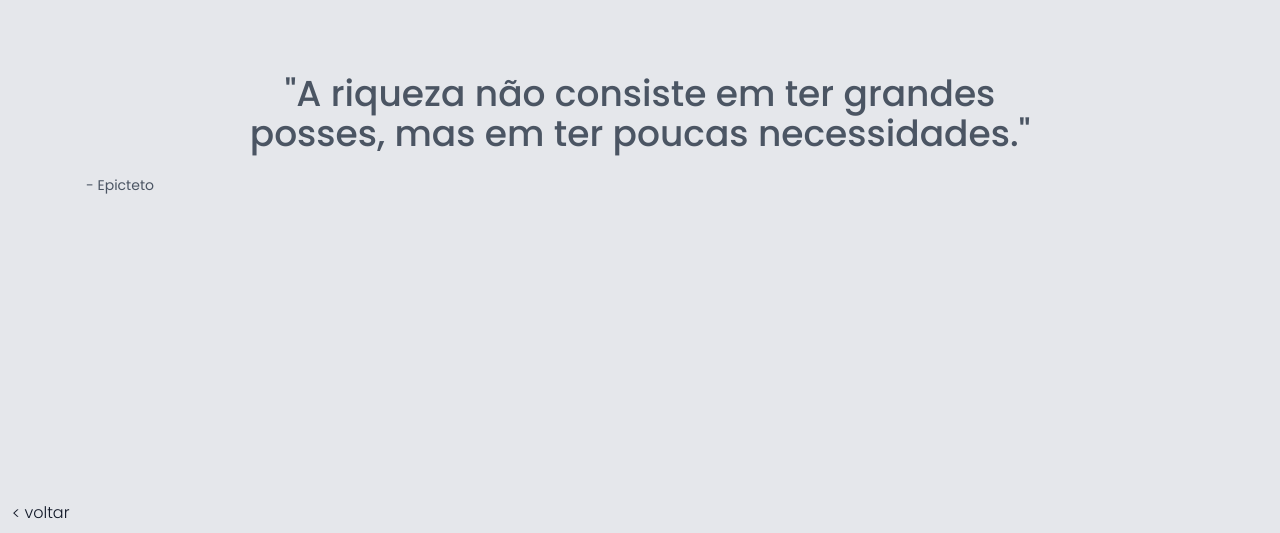
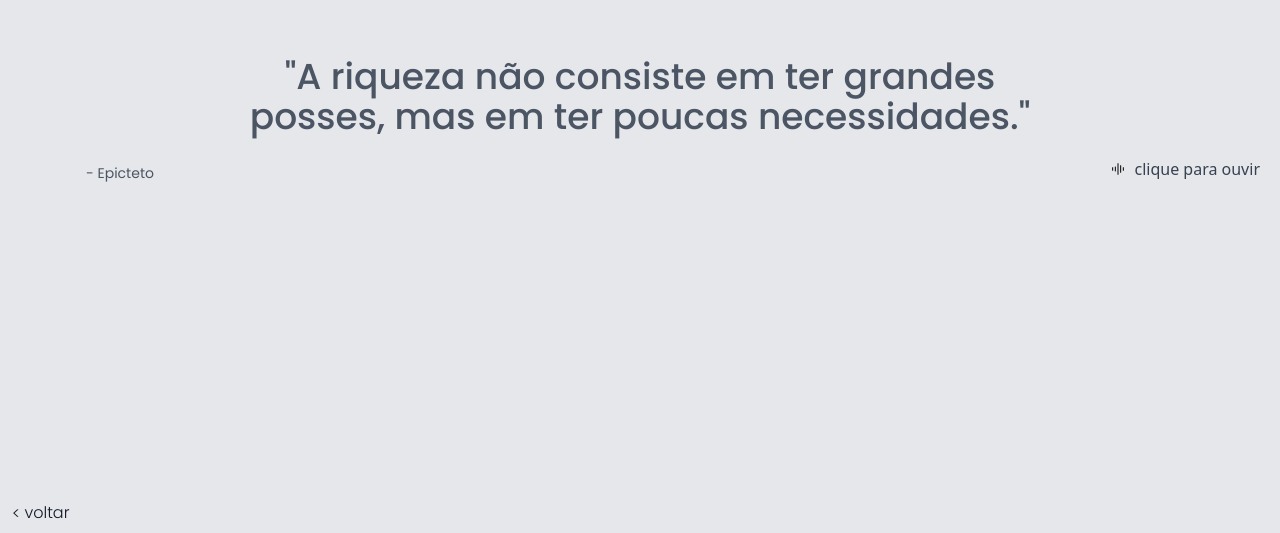
Before and after one commit to brunofranciscu/maximasestoicas, a React (Vite) app: page /quotes/1 in a window 1280 px wide. Shown: the part 267-800 px from the top of the page. Built offline with nearby package versions, Linux system fonts and the light colour scheme.

Commit message:
text to speech all routes

```diff
--- a/src/App.jsx
+++ b/src/App.jsx
@@ -3,7 +3,6 @@ import { FacebookShareButton, TwitterShareButton, WhatsappShareButton, TelegramS
 import { Link } from 'react-router-dom';
 import TextoAudio from './TextoAudio';
 import AudioWaves from './AudioWaves';
-
 
 export default function App() {
   const [frases, setFrases] = useState([]);
@@ -15,8 +14,7 @@ export default function App() {
   const audioRef = useRef(null);
   const [isEnded, setIsEnded] = useState(false);
   const [playPause, setPlayPause] = useState(true);
-
-  const api1 = '2167e436442c988625c4a5cd6548befc';
+  const api1 = 'f7333e903edf9a082fef5585c547e03b';
   const itemsMenu = new Set();
 
   frases.forEach(item => itemsMenu.add(item.author))
@@ -90,9 +88,8 @@ export default function App() {
     );
   });
 
-
   return (
-        <div className='h-[100dvh] w-full relative grid place-content-center bg-gray-200 dark:bg-gray-800 px-5'>
+        <div className='h-screen w-full relative grid place-items-center bg-gray-200 dark:bg-gray-800 px-5'>
           {fraseAtual.text && (
               <div className='flex flex-col gap-1 justify-center items-center animate-[opacity_.8s_linear] bg-gray-200 dark:bg-gray-800'>
                   <h1 className='font-["Poppins"] font-[500] sm:text-3xl text-2xl leading-10 max-w-[1300px] text-center text-balance text-gray-600 dark:text-gray-200'>
@@ -108,8 +105,7 @@ export default function App() {
                       {allButtons}
                   </div>
                 </div>
-                <TextoAudio texto={fraseAtual.text} setBlob={setBlob} tocar={tocar} pausar={pausar} progress={progress} blob={blob} isEnded={isEnded} setPlayPause={setPlayPause} playPause={playPause}/>
-
+                <div className='md:-translate-y-8 translate-y-12 mx-auto'><TextoAudio setBlob={setBlob} tocar={tocar} pausar={pausar} progress={progress} blob={blob} isEnded={isEnded} setPlayPause={setPlayPause} playPause={playPause}/></div>
               </div>
 
           )}
@@ -124,7 +120,7 @@ export default function App() {
                   </ul>
                   <small className='absolute right-5 bottom-0 text-xs hidden sm:block'>
                     {show &&
-                        <div className='absolute right-0 bottom-4 shadow bg-gray-100 rounded-lg px-5 py-2'>
+                        <div className='absolute right-0 top-5 shadow bg-gray-100 rounded-lg px-5 py-2'>
                           envie o autor e a máxima para o email: <a href='mailto:bruno.f.c@icloud.com'>bruno.f.c@icloud.com</a>
                         </div>}
                     <button onClick={()=> setShow(show ? false : true)} className='dark:text-gray-400 dark:hover:text-gray-100 text-gray-500 hover:text-gray-800'>
@@ -136,5 +132,5 @@ export default function App() {
 
               <AudioWaves blob={blob} duration={duration} setDuration={setDuration} audioRef={audioRef} setIsEnded={setIsEnded} setPlayPause={setPlayPause}/>
         </div>
-    );
+    )
 }
--- a/src/TextoAudio.jsx
+++ b/src/TextoAudio.jsx
@@ -1,4 +1,4 @@
-import React, { useState, useEffect } from 'react';
+import React, { useState } from 'react';
 
 export default function TextoAudio ({ tocar, pausar, blob, progress, isEnded, playPause, setPlayPause }) {
   const pauseIcon = `<svg width="20px" height="20px" viewBox="0 0 24 24" fill="none"><path d="M8 5V19M16 5V19" stroke-width="2" stroke-linecap="round" stroke-linejoin="round"/></svg>`
@@ -9,26 +9,26 @@ export default function TextoAudio ({ tocar, pausar, blob, progress, isEnded, pl
   const [loading, setLoading] = useState(false)
 
   return (
-    <div className="max-w-[960px] mx-auto flex flex-col -translate-y-6 h-8">
+    <div className="max-w-[960px] flex flex-col h-8">
 
         {playPause && !blob && (
           <button onClick={() => { progress(), setLoading(true), setPlayPause(true) }}
               dangerouslySetInnerHTML={{__html: loading ? loadSpin : hasVoice  + ' clique para ouvir' }}
-              className={`${loading ? 'animate-spin' : ''} dark:text-gray-400 dark:hover:text-gray-100 text-gray-700 hover:text-gray-500 flex items-center gap-2 [&_svg]:stroke-gray-500 hover:[&_svg]:stroke-gray-100 duration-200 transition-all`}>
+              className={`${loading ? 'animate-spin' : ''} dark:text-gray-300 dark:hover:text-gray-100 text-gray-700 hover:text-gray-500 flex items-center gap-2 dark:[&_svg]:invert hover:[&_svg]:stroke-gray-100 duration-200 transition-all`}>
           </button>
         )}
 
       <div className="flex justify-between">
         {playPause && blob && (
           <button onClick={() => {tocar(), setPlayPause(false)}}
-                className="dark:text-gray-400 dark:hover:text-gray-100 text-gray-700 hover:text-gray-500 [&_svg]:stroke-gray-500 hover:[&_svg]:stroke-gray-100 duration-200 transition-all"
+                className="dark:text-gray-400 dark:hover:text-gray-100 text-gray-700 hover:text-gray-500 [&_svg]:stroke-gray-500 dark:hover:[&_svg]:stroke-gray-200 hover:[&_svg]:stroke-gray-700 duration-200 transition-all"
                 dangerouslySetInnerHTML={{ __html: playIcon }}>
           </button>
         )}
 
         {!playPause && isEnded && (
           <button onClick={() =>{ pausar(), setPlayPause(true) }}
-                className="dark:text-gray-400 dark:hover:text-gray-100 text-gray-700 hover:text-gray-500 [&_svg]:stroke-gray-500 hover:[&_svg]:stroke-gray-100 duration-200 transition-all"
+                className="dark:text-gray-400 dark:hover:text-gray-100 text-gray-700 hover:text-gray-500 [&_svg]:stroke-gray-500 dark:hover:[&_svg]:stroke-gray-200 hover:[&_svg]:stroke-gray-700 duration-200 transition-all"
                 dangerouslySetInnerHTML={{ __html: pauseIcon }}>
           </button>
         )}
--- /dev/null
+++ b/src/assets/context/Context.jsx
@@ -0,0 +1,13 @@
+import React, { createContext, useState } from 'react';
+
+export const MaximaContext = createContext();
+
+export const MaximaProvider = ({ children }) => {
+  const [maxima, setMaxima] = useState('');
+
+  return (
+    <MaximaContext.Provider value={{ maxima, setMaxima }}>
+      {children}
+    </MaximaContext.Provider>
+  )
+};
--- a/src/main.jsx
+++ b/src/main.jsx
@@ -3,9 +3,12 @@ import ReactDOM from 'react-dom/client'
 import App from './App.jsx'
 import './index.css'
 import Rotas from './rotas/index.jsx'
+import { MaximaProvider } from './assets/context/Context.jsx'
 
 ReactDOM.createRoot(document.getElementById('root')).render(
-  <Rotas>
-    <App />
-  </Rotas>,
+    <MaximaProvider>
+      <Rotas>
+        <App />
+      </Rotas>
+    </MaximaProvider>
 )
--- a/src/pages/quotes/index.jsx
+++ b/src/pages/quotes/index.jsx
@@ -1,32 +1,112 @@
-import React from 'react';
-import { useParams } from 'react-router-dom';
+import React, { useEffect, useState, useRef } from 'react';
 import quotes from '../../assets/frases.json'
-import { Link, useNavigate } from 'react-router-dom';
+import { Link, useNavigate, useParams } from 'react-router-dom';
+import TextoAudio from './../../TextoAudio.jsx'
+import AudioSpectrum from 'react-audio-spectrum';
 
-const Quotes = () => {
+
+export default function Quotes() {
   const { id } = useParams();
-  const quote = quotes.quotes.find(q => q.id === parseInt(id));
+  const quote = quotes.quotes.find(q => q.id === Number(id));
   const navigate = useNavigate()
+  const [blob, setBlob] = useState(null)
+  const api1 = '2167e436442c988625c4a5cd6548befc';
+  const [isEnded, setIsEnded] = useState(false);
+  const [playPause, setPlayPause] = useState(true);
+  const [textou, setTextou] = useState(false)
+  const audioRef = useRef(null);
 
-  if (!quote) {
-    return (<div className='h-[100dvh] w-full relative grid place-content-center bg-gray-200 dark:bg-gray-800 px-5'>
-              <h3 className='font-["Poppins"] font-[500] sm:text-4xl text-2xl leading-10 max-w-[1300px] text-center text-balance text-gray-600 dark:text-gray-300'>Máxima não encontrado.</h3>
-            </div>)
+  if (!quote ) {
+    return (
+           <div className='h-[100dvh] w-full relative grid place-content-center bg-gray-200 dark:bg-gray-800 px-5'>
+             <button onClick={() => navigate('/')} className='dark:text-gray-400 text-gray-900 font-["Poppins"] font-[300] hover:text-gray-400 duration-100 absolute bottom-2 left-3'>
+                <span className='relative top-[1px]'>&lt;</span> voltar
+              </button>
+
+              <h3 className='font-["Poppins"] font-[500] sm:text-4xl text-2xl leading-10 max-w-[1300px] text-center text-balance text-gray-600 dark:text-gray-300'>
+                Máxima não encontrada.
+              </h3>
+            </div>
+        )
   }
+  useEffect(() => {
+      if (audioRef.current) {
+          audioRef.current.onended = () => {
+          setIsEnded(true);
+          setPlayPause(true);
+          };
+      }
+  }, [blob, setIsEnded]);
+
+  const settings = {
+    method: 'POST',
+    headers: { "Accept": "audio/mpeg", "Content-Type": "application/json", "xi-api-key": api1 },
+    body: JSON.stringify({
+      "text": quote.text,
+      "model_id": "eleven_multilingual_v1",
+      "voice_settings": {
+        "stability": 0.5,
+        "similarity_boost": 0.5
+      }
+    })
+  };
+  const progress = async () => {
+    const response = await fetch(`https://api.elevenlabs.io/v1/text-to-speech/pNInz6obpgDQGcFmaJgB`, settings);
+    const result = await response.blob();
+    setBlob(URL.createObjectURL(result));
+    setIsEnded(false)
+  };
+
+  const tocar = () => {
+    if (!textou) {
+      setTextou(true);
+      setTimeout(()=>{document.querySelector('audio').play()},300)
+    } else {
+      document.querySelector('audio').play();
+    }
+  };
+
+  const pausar = () => document.querySelector('audio').pause()
   const shareUrl = window.location.origin.toString();
+
+
+
+
 
   return (
     <div className='h-[100dvh] w-full relative grid place-content-center bg-gray-200 dark:bg-gray-800 px-5'>
+
       <h1 className='font-["Poppins"] font-[500] sm:text-4xl text-2xl leading-10 max-w-[1300px] text-center text-balance text-gray-600 dark:text-gray-300'>"{quote.text}"</h1>
-      <br />
-      <h2 className='text-sm font-["Poppins"] sm:w-[200px] w-full text-center leading-none self-center text-gray-600 dark:text-gray-400 hover:text-gray-100 duration-100' title={`ver todas as maximas do ${quote.author}`}>
-        <Link to={`${shareUrl}/author/${quote.author}`}>- {quote.author}</Link>
-      </h2>
+
+
+      <div className="flex py-5 justify-between flex-col md:flex-row items-center gap-5">
+        <h2 className='text-sm font-["Poppins"] sm:w-[200px] w-full text-center leading-none self-center text-gray-600 dark:text-gray-400 hover:font-bold duration-100' title={`ver todas as maximas do ${quote.author}`}>
+          <Link to={`${shareUrl}/author/${quote.author}`}>- {quote.author}</Link>
+        </h2>
+        <TextoAudio  setBlob={setBlob} tocar={tocar} pausar={pausar} progress={progress} blob={blob} isEnded={isEnded} setPlayPause={setPlayPause} playPause={playPause} />
+      </div>
+
       <button onClick={() => navigate('/')} className='dark:text-gray-400 text-gray-900 font-["Poppins"] font-[300] hover:text-gray-400 duration-100 absolute bottom-2 left-3'>
         <span className='relative top-[1px]'>&lt;</span> voltar
       </button>
+
+      {blob &&
+          <>
+            <audio src={blob} id="audio-element" ref={audioRef}></audio>
+              <div className="absolute top-0 w-full left-0 pointer-events-none z-50 [&>canvas]:w-full [&>canvas]:h-[100dvh] [filter:drop-shadow(0_0_30px_#e5e7eb66)] opacity-[.2] mix-blend-hard-light [&>canvas]:invert [&>canvas]:dark:invert-0">
+                <AudioSpectrum
+                  audioId={'audio-element'} id="audio-canvas"
+                  meterWidth={1} meterCount={512} capHeight={0} capColor="transparent" height={400} width={1000}
+                  meterColor={[
+                    { stop: 0, color: '#fff' },
+                    { stop: 0.5, color: '#fff' },
+                    { stop: 1, color: '#fff' }
+                  ]}
+                  gap={4}
+                />
+              </div>
+          </>
+      }
     </div>
   );
 };
-
-export default Quotes;
```
Also changed, not shown: src/AudioWaves.jsx (+3 -4 lines), src/pages/author/index.jsx (+5 -3 lines).
